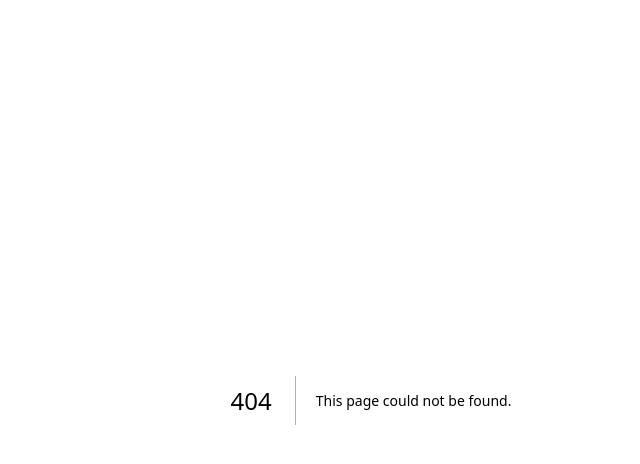
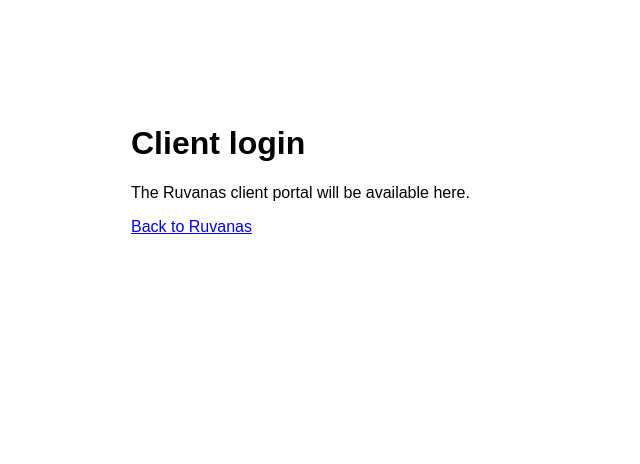
Before and after one commit to Musicutd/ruvanas-platform, a Next.js app: page /login in a window 1280 px wide. Before the commit this address had no page. Shown: the top 464 px of the page, without its empty margins (269-909 px from the left). Built offline with nearby package versions, Linux system fonts and the light colour scheme.

Commit message:
Create page.js

```diff
--- /dev/null
+++ b/app/login/page.js
@@ -0,0 +1,9 @@
+export default function LoginPage() {
+  return (
+    <main style={{ maxWidth: 480, margin: "80px auto", padding: 24 }}>
+      <h1>Client login</h1>
+      <p>The Ruvanas client portal will be available here.</p>
+      <a href="/">Back to Ruvanas</a>
+    </main>
+  );
+}
```
